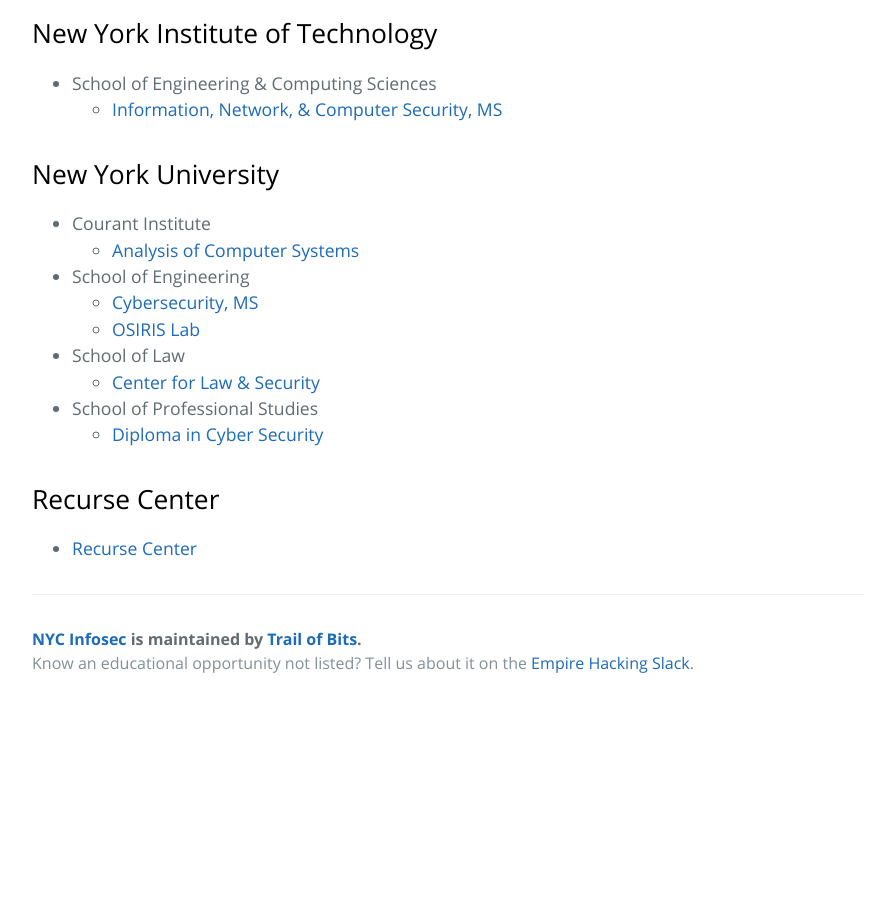
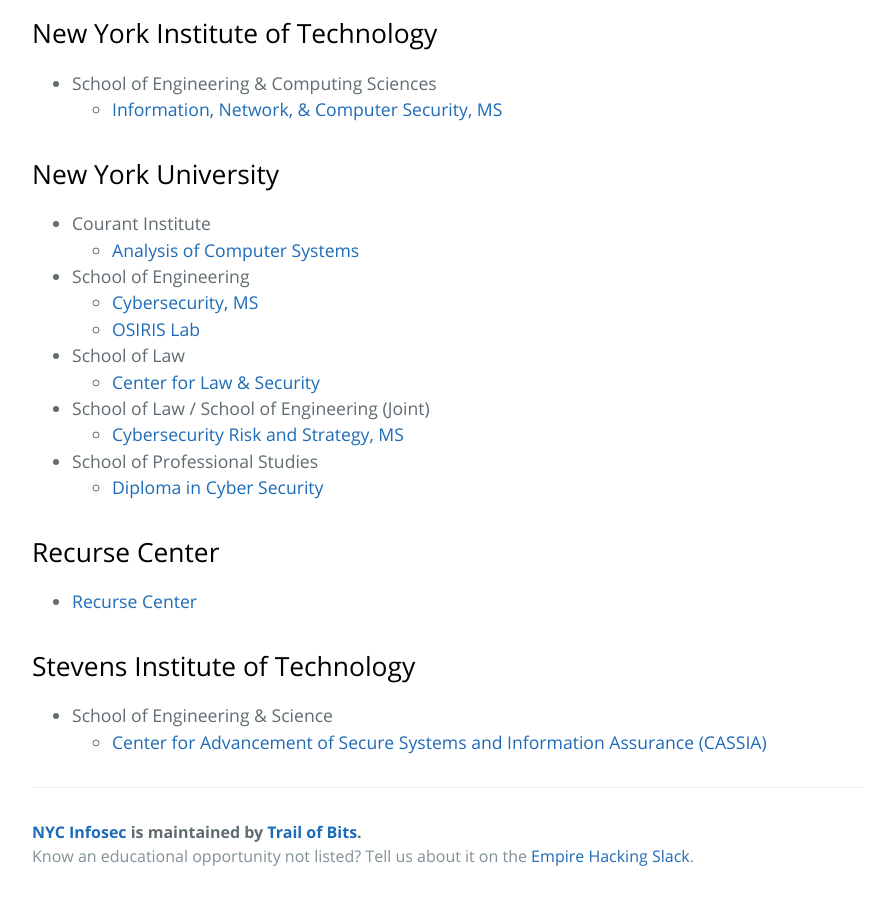
Before and after one commit to trailofbits/nyc-infosec, a Jekyll site: the page built from learn.md, in a window 1280 px wide and 900 px high, scrolled down 1339 px. Shown: the whole window, without its empty margins (192-1087 px from the left). Built offline with Jekyll 4.4.1, drawn with Linux system fonts in a browser that asks for light colours; our own code applies the rules of GitHub Pages for plain Markdown files; before the commit the page ends 2046 px from its top, so only the background shows below that.

Commit message:
Added Stevens BS/MS and NYU MS (#9)
* Added Stevens BS/MS and NYU MS

* resolving nyu SPS conflict

* change from degree -> lab

* typo

```diff
--- a/learn.md
+++ b/learn.md
@@ -55,9 +55,16 @@
   * [OSIRIS Lab](http://osiris.cyber.nyu.edu/)
 * School of Law
   * [Center for Law & Security](http://www.lawandsecurity.org/)
+* School of Law / School of Engineering (Joint)
+  * [Cybersecurity Risk and Strategy, MS](https://cybersecurity-strategy-masters.nyu.edu/)
 * School of Professional Studies
   * [Diploma in Cyber Security](https://www.sps.nyu.edu/professional-pathways/diplomas/technology/cybersecurity.html)
 
 ## Recurse Center
 
 * [Recurse Center](https://www.recurse.com)
+
+## Stevens Institute of Technology
+
+* School of Engineering & Science
+  * [Center for Advancement of Secure Systems and Information Assurance (CASSIA)](https://www.stevens.edu/research-entrepreneurship/research-centers-labs/center-advancement-secure-systems-and-information-assurance-cassia)
```
